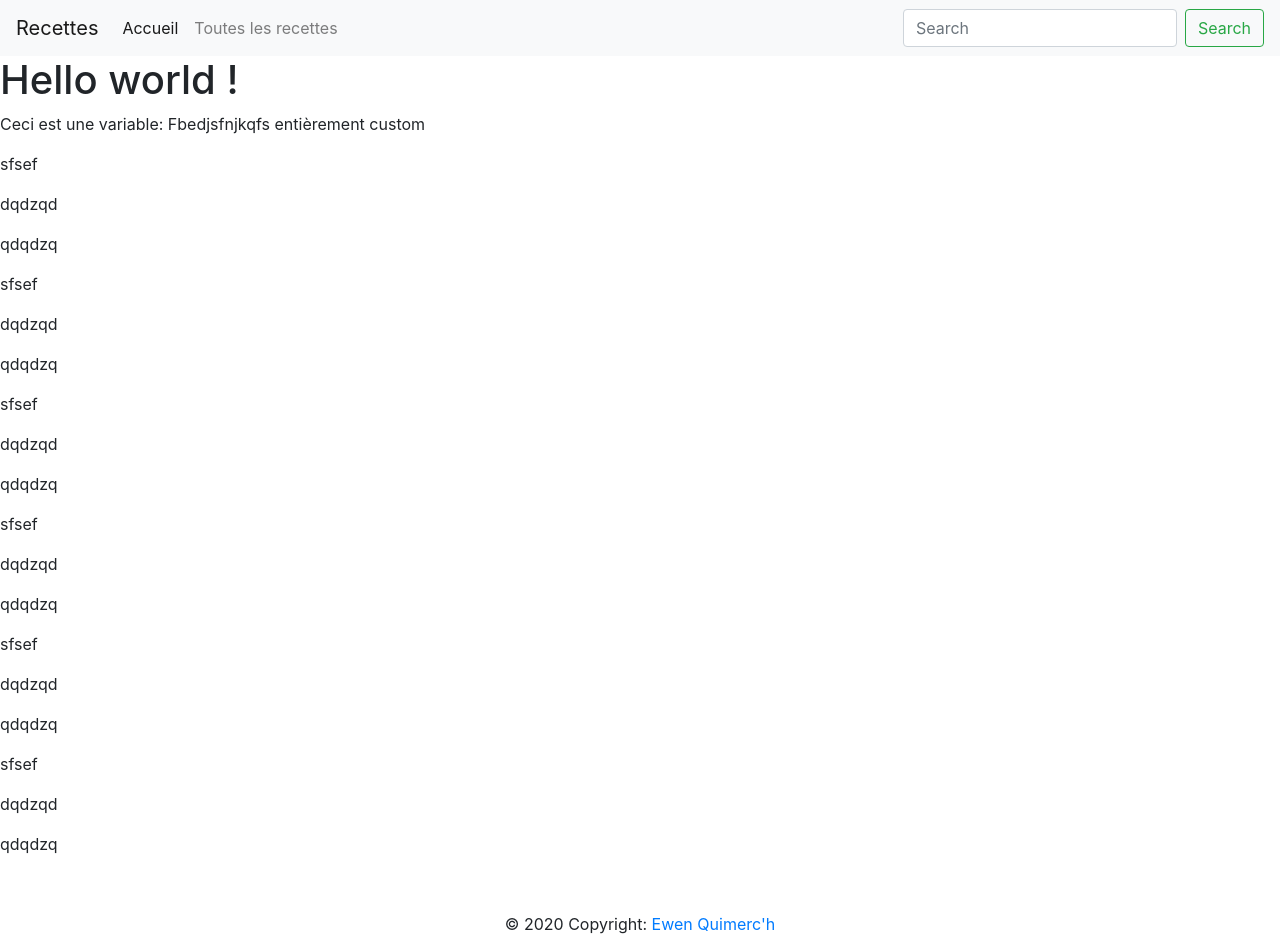
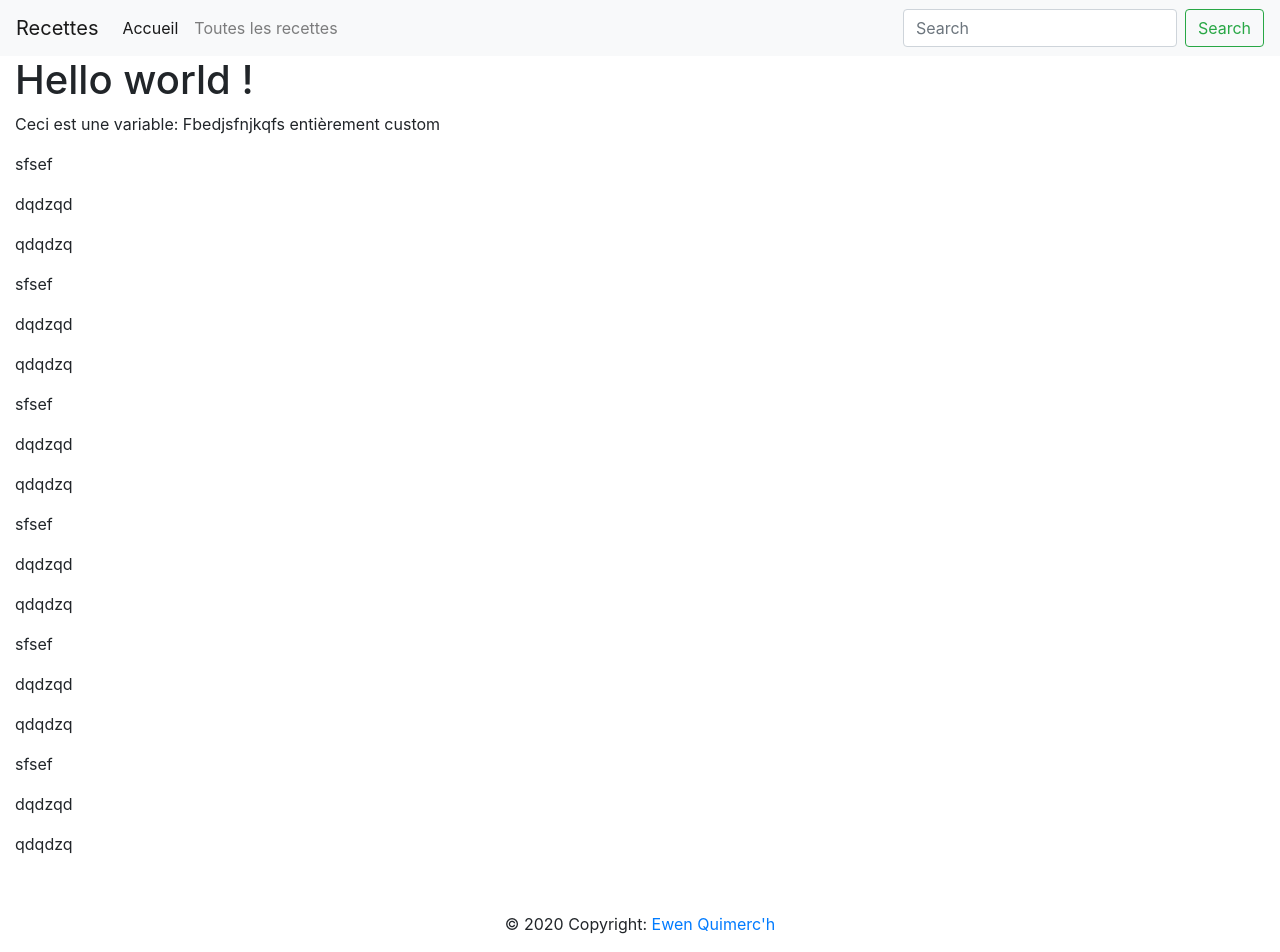
Before and after one commit to EwenQuim/recettes, a Django app: page / in a window 1280 px wide. Run offline with Django 3.2, Linux system fonts and the light colour scheme; some libraries are stand-ins or nearby versions.

Commit message:
feat: slight better presentation

```diff
--- a/app/templates/app/base.html
+++ b/app/templates/app/base.html
@@ -10,10 +10,15 @@
 
     <body>
 
+        <!-- Navbar -->
         {% include "../app/navbar.html" %}
 
+        <!-- Body -->
+        <div class="col align-baseline">
         {% block content %}{% endblock %}
+        </div>
 
+        <!-- Footer -->
         {% include "../app/footer.html" %}
 
     </body>
```
